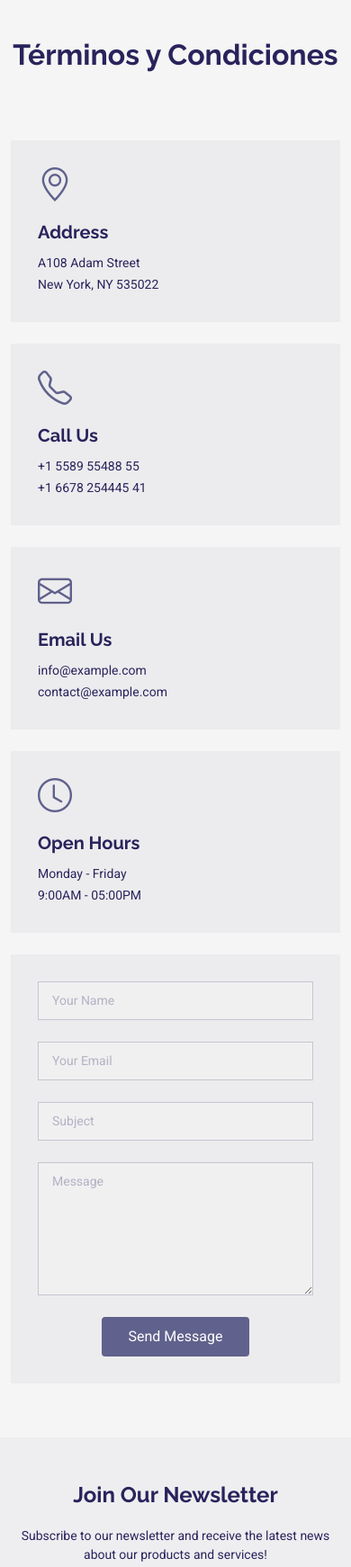
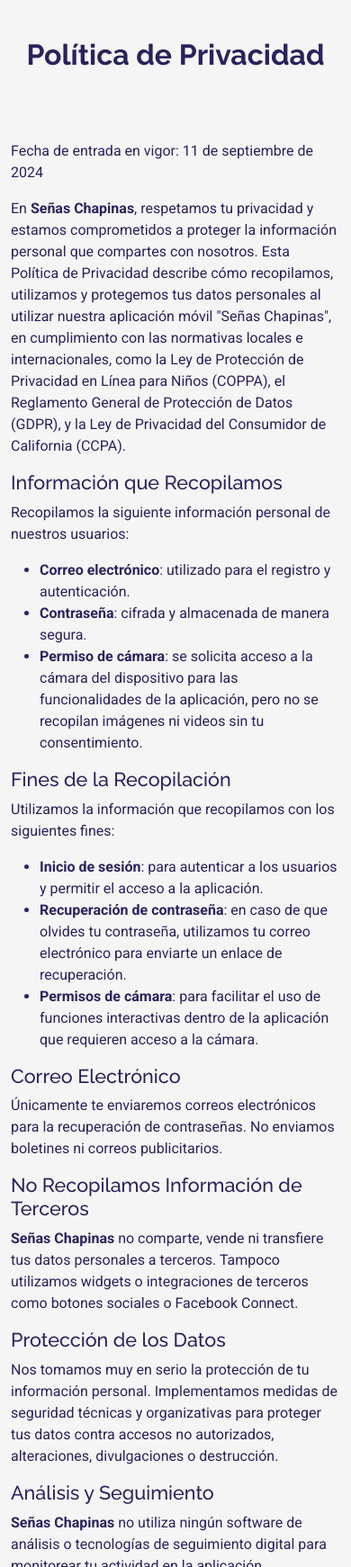
Before and after one commit to 20Candy/SenasChapinasWeb, a plain HTML site: page index.html in a window 390 px wide. Shown: the part 4840-6582 px from the top of the page at 90% size. Drawn offline with Linux system fonts and the light colour scheme.

Commit message:
casi done

```diff
--- a/index.html
+++ b/index.html
@@ -54,7 +54,7 @@
           <li><a href="#features">Herramientas</a></li>
           <li><a href="#gallery">Galería</a></li>
           <li><a href="#faq">Preguntas Frecuentes</a></li>
-          <li><a href="#contact">Términos y Condiciones</a></li>
+          <li><a href="#contact">Políticas de Privacidad</a></li>
         </ul>
         <i class="mobile-nav-toggle d-xl-none bi bi-list"></i>
       </nav>
@@ -327,180 +327,70 @@
 
   </section><!-- /Faq Section -->
 
-    <!-- Terms Section -->
+  <!-- Polytics Section -->
   <section id="contact" class="contact section">
 
     <!-- Section Title -->
     <div class="container section-title" data-aos="fade-up">
-        <h2>Términos y Condiciones</h2>
+      <h2>Política de Privacidad</h2>
     </div><!-- End Section Title -->
 
     <div class="container" data-aos="fade-up" data-aos-delay="100">
+      <p>Fecha de entrada en vigor: 11 de septiembre de 2024</p>
 
-        <div class="row gy-4">
+      <p>En <strong>Señas Chapinas</strong>, respetamos tu privacidad y estamos comprometidos a proteger la información personal que compartes con nosotros. Esta Política de Privacidad describe cómo recopilamos, utilizamos y protegemos tus datos personales al utilizar nuestra aplicación móvil "Señas Chapinas", en cumplimiento con las normativas locales e internacionales, como la Ley de Protección de Privacidad en Línea para Niños (COPPA), el Reglamento General de Protección de Datos (GDPR), y la Ley de Privacidad del Consumidor de California (CCPA).</p>
 
-          <div class="col-lg-6">
+      <h4>Información que Recopilamos</h4>
+      <p>Recopilamos la siguiente información personal de nuestros usuarios:</p>
+      <ul>
+        <li><strong>Correo electrónico</strong>: utilizado para el registro y autenticación.</li>
+        <li><strong>Contraseña</strong>: cifrada y almacenada de manera segura.</li>
+        <li><strong>Permiso de cámara</strong>: se solicita acceso a la cámara del dispositivo para las funcionalidades de la aplicación, pero no se recopilan imágenes ni videos sin tu consentimiento.</li>
+      </ul>
 
-            <div class="row gy-4">
-              <div class="col-md-6">
-                <div class="info-item" data-aos="fade" data-aos-delay="200">
-                  <i class="bi bi-geo-alt"></i>
-                  <h3>Address</h3>
-                  <p>A108 Adam Street</p>
-                  <p>New York, NY 535022</p>
-                </div>
-              </div><!-- End Info Item -->
+      <h4>Fines de la Recopilación</h4>
+      <p>Utilizamos la información que recopilamos con los siguientes fines:</p>
+      <ul>
+        <li><strong>Inicio de sesión</strong>: para autenticar a los usuarios y permitir el acceso a la aplicación.</li>
+        <li><strong>Recuperación de contraseña</strong>: en caso de que olvides tu contraseña, utilizamos tu correo electrónico para enviarte un enlace de recuperación.</li>
+        <li><strong>Permisos de cámara</strong>: para facilitar el uso de funciones interactivas dentro de la aplicación que requieren acceso a la cámara.</li>
+      </ul>
 
-              <div class="col-md-6">
-                <div class="info-item" data-aos="fade" data-aos-delay="300">
-                  <i class="bi bi-telephone"></i>
-                  <h3>Call Us</h3>
-                  <p>+1 5589 55488 55</p>
-                  <p>+1 6678 254445 41</p>
-                </div>
-              </div><!-- End Info Item -->
+      <h4>Correo Electrónico</h4>
+      <p>Únicamente te enviaremos correos electrónicos para la recuperación de contraseñas. No enviamos boletines ni correos publicitarios.</p>
 
-              <div class="col-md-6">
-                <div class="info-item" data-aos="fade" data-aos-delay="400">
-                  <i class="bi bi-envelope"></i>
-                  <h3>Email Us</h3>
-                  <p>info@example.com</p>
-                  <p>contact@example.com</p>
-                </div>
-              </div><!-- End Info Item -->
+      <h4>No Recopilamos Información de Terceros</h4>
+      <p><strong>Señas Chapinas</strong> no comparte, vende ni transfiere tus datos personales a terceros. Tampoco utilizamos widgets o integraciones de terceros como botones sociales o Facebook Connect.</p>
 
-              <div class="col-md-6">
-                <div class="info-item" data-aos="fade" data-aos-delay="500">
-                  <i class="bi bi-clock"></i>
-                  <h3>Open Hours</h3>
-                  <p>Monday - Friday</p>
-                  <p>9:00AM - 05:00PM</p>
-                </div>
-              </div><!-- End Info Item -->
+      <h4>Protección de los Datos</h4>
+      <p>Nos tomamos muy en serio la protección de tu información personal. Implementamos medidas de seguridad técnicas y organizativas para proteger tus datos contra accesos no autorizados, alteraciones, divulgaciones o destrucción.</p>
 
-            </div>
+      <h4>Análisis y Seguimiento</h4>
+      <p><strong>Señas Chapinas</strong> no utiliza ningún software de análisis o tecnologías de seguimiento digital para monitorear tu actividad en la aplicación.</p>
 
-          </div>
+      <h4>Menores de 13 años</h4>
+      <p>Nuestra aplicación está disponible para menores de 13 años, cumpliendo con las normativas de protección de privacidad infantil. Si eres menor de 13 años, te pedimos que obtengas el consentimiento de tus padres o tutores antes de utilizar nuestra aplicación.</p>
 
-          <div class="col-lg-6">
-            <form action="forms/contact.php" method="post" class="php-email-form" data-aos="fade-up" data-aos-delay="200">
-              <div class="row gy-4">
+      <h4>Acceso a la Cámara</h4>
+      <p><strong>Señas Chapinas</strong> solicita permisos de cámara para realizar ciertas funciones de la aplicación. Sin embargo, no accedemos ni almacenamos imágenes o videos sin tu consentimiento expreso.</p>
 
-                <div class="col-md-6">
-                  <input type="text" name="name" class="form-control" placeholder="Your Name" required="">
-                </div>
+      <h4>Derechos de los Usuarios</h4>
+      <p>Tienes derecho a solicitar la eliminación de tu cuenta y la eliminación de tus datos personales en cualquier momento. Para ejercer este derecho, puedes ponerte en contacto con nosotros a través del correo electrónico proporcionado en esta política.</p>
 
-                <div class="col-md-6 ">
-                  <input type="email" class="form-control" name="email" placeholder="Your Email" required="">
-                </div>
+      <h4>Cambios en la Política de Privacidad</h4>
+      <p>Nos reservamos el derecho de modificar esta Política de Privacidad en cualquier momento. Cualquier cambio significativo será notificado a los usuarios mediante la actualización de esta política en la aplicación.</p>
 
-                <div class="col-12">
-                  <input type="text" class="form-control" name="subject" placeholder="Subject" required="">
-                </div>
-
-                <div class="col-12">
-                  <textarea class="form-control" name="message" rows="6" placeholder="Message" required=""></textarea>
-                </div>
-
-                <div class="col-12 text-center">
-                  <div class="loading">Loading</div>
-                  <div class="error-message"></div>
-                  <div class="sent-message">Your message has been sent. Thank you!</div>
-
-                  <button type="submit">Send Message</button>
-                </div>
-
-              </div>
-            </form>
-          </div><!-- End Contact Form -->
-
-        </div>
+      <h4>Contacto</h4>
+      <p>Si tienes alguna pregunta o inquietud sobre esta Política de Privacidad, no dudes en contactarnos en:</p>
+      <p><strong>Correo electrónico:</strong> senas.chapinas@gmail.com</p>
 
     </div>
 
   </section><!-- /Contact Section -->
 
+
   </main>
 
-  <footer id="footer" class="footer">
-
-    <div class="footer-newsletter">
-      <div class="container">
-        <div class="row justify-content-center text-center">
-          <div class="col-lg-6">
-            <h4>Join Our Newsletter</h4>
-            <p>Subscribe to our newsletter and receive the latest news about our products and services!</p>
-            <form action="forms/newsletter.php" method="post" class="php-email-form">
-              <div class="newsletter-form"><input type="email" name="email"><input type="submit" value="Subscribe"></div>
-              <div class="loading">Loading</div>
-              <div class="error-message"></div>
-              <div class="sent-message">Your subscription request has been sent. Thank you!</div>
-            </form>
-          </div>
-        </div>
-      </div>
-    </div>
-
-    <div class="container footer-top">
-      <div class="row gy-4">
-        <div class="col-lg-4 col-md-6 footer-about">
-          <a href="index.html" class="d-flex align-items-center">
-            <span class="sitename">Señas Chapinas</span>
-          </a>
-          <div class="footer-contact pt-3">
-            <p>A108 Adam Street</p>
-            <p>New York, NY 535022</p>
-            <p class="mt-3"><strong>Phone:</strong> <span>+1 5589 55488 55</span></p>
-            <p><strong>Email:</strong> <span>info@example.com</span></p>
-          </div>
-        </div>
-
-        <div class="col-lg-2 col-md-3 footer-links">
-          <h4>Useful Links</h4>
-          <ul>
-            <li><i class="bi bi-chevron-right"></i> <a href="#">Home</a></li>
-            <li><i class="bi bi-chevron-right"></i> <a href="#">About us</a></li>
-            <li><i class="bi bi-chevron-right"></i> <a href="#">Services</a></li>
-            <li><i class="bi bi-chevron-right"></i> <a href="#">Terms of service</a></li>
-          </ul>
-        </div>
-
-        <div class="col-lg-2 col-md-3 footer-links">
-          <h4>Our Services</h4>
-          <ul>
-            <li><i class="bi bi-chevron-right"></i> <a href="#">Web Design</a></li>
-            <li><i class="bi bi-chevron-right"></i> <a href="#">Web Development</a></li>
-            <li><i class="bi bi-chevron-right"></i> <a href="#">Product Management</a></li>
-            <li><i class="bi bi-chevron-right"></i> <a href="#">Marketing</a></li>
-          </ul>
-        </div>
-
-        <div class="col-lg-4 col-md-12">
-          <h4>Follow Us</h4>
-          <p>Cras fermentum odio eu feugiat lide par naso tierra videa magna derita valies</p>
-          <div class="social-links d-flex">
-            <a href=""><i class="bi bi-twitter-x"></i></a>
-            <a href=""><i class="bi bi-facebook"></i></a>
-            <a href=""><i class="bi bi-instagram"></i></a>
-            <a href=""><i class="bi bi-linkedin"></i></a>
-          </div>
-        </div>
-
-      </div>
-    </div>
-
-    <div class="container copyright text-center mt-4">
-      <p>© <span>Copyright</span> <strong class="px-1 sitename">Señas Chapinas</strong> <span>All Rights Reserved</span></p>
-      <div class="credits">
-        <!-- All the links in the footer should remain intact. -->
-        <!-- You can delete the links only if you've purchased the pro version. -->
-        <!-- Licensing information: https://bootstrapmade.com/license/ -->
-        <!-- Purchase the pro version with working PHP/AJAX contact form: [buy-url] -->
-        Designed by <a href="https://bootstrapmade.com/">BootstrapMade</a>
-      </div>
-    </div>
-
-  </footer>
 
   <!-- Scroll Top -->
   <a href="#" id="scroll-top" class="scroll-top d-flex align-items-center justify-content-center"><i class="bi bi-arrow-up-short"></i></a>
```
Lines whose indentation alone changed are shown as unchanged.
